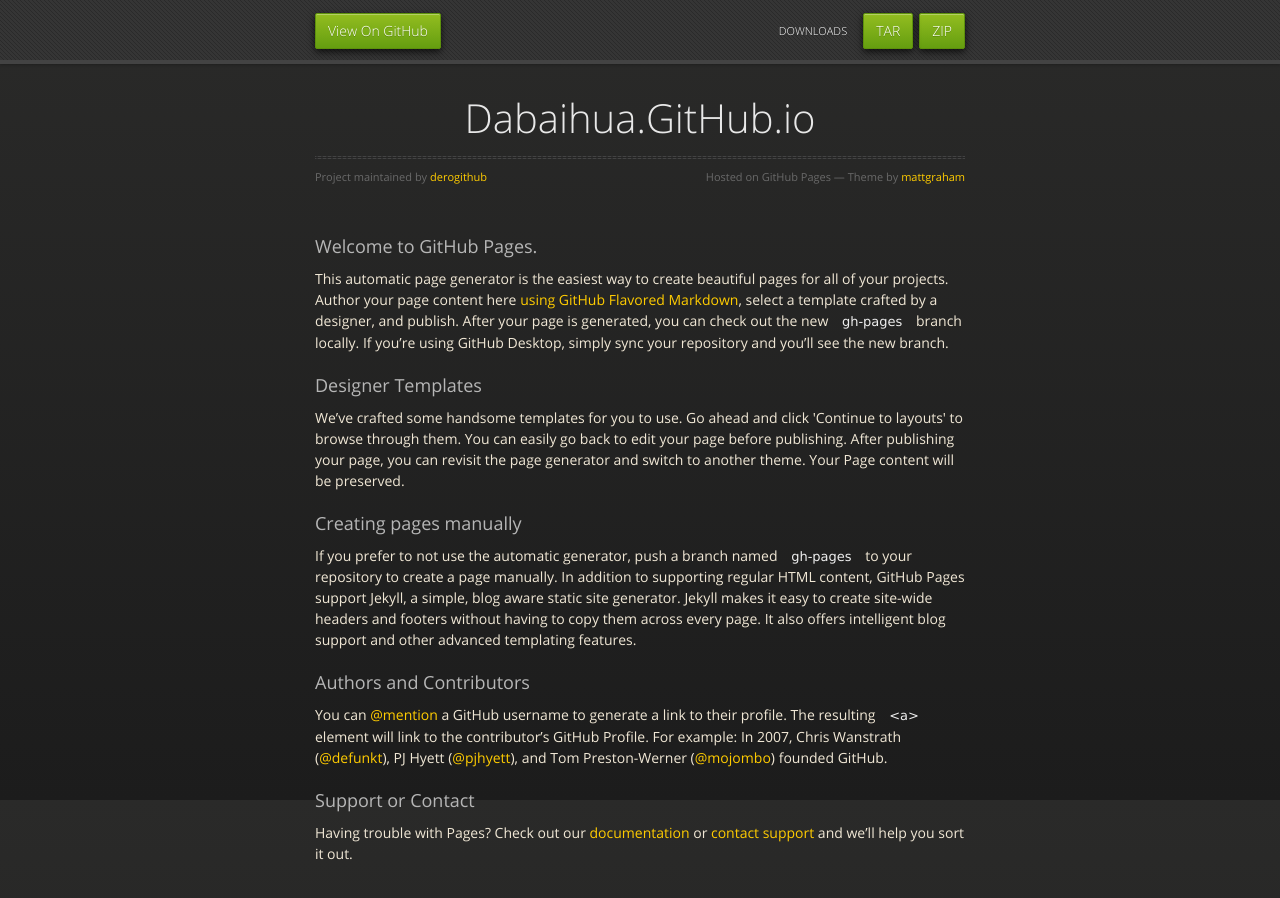
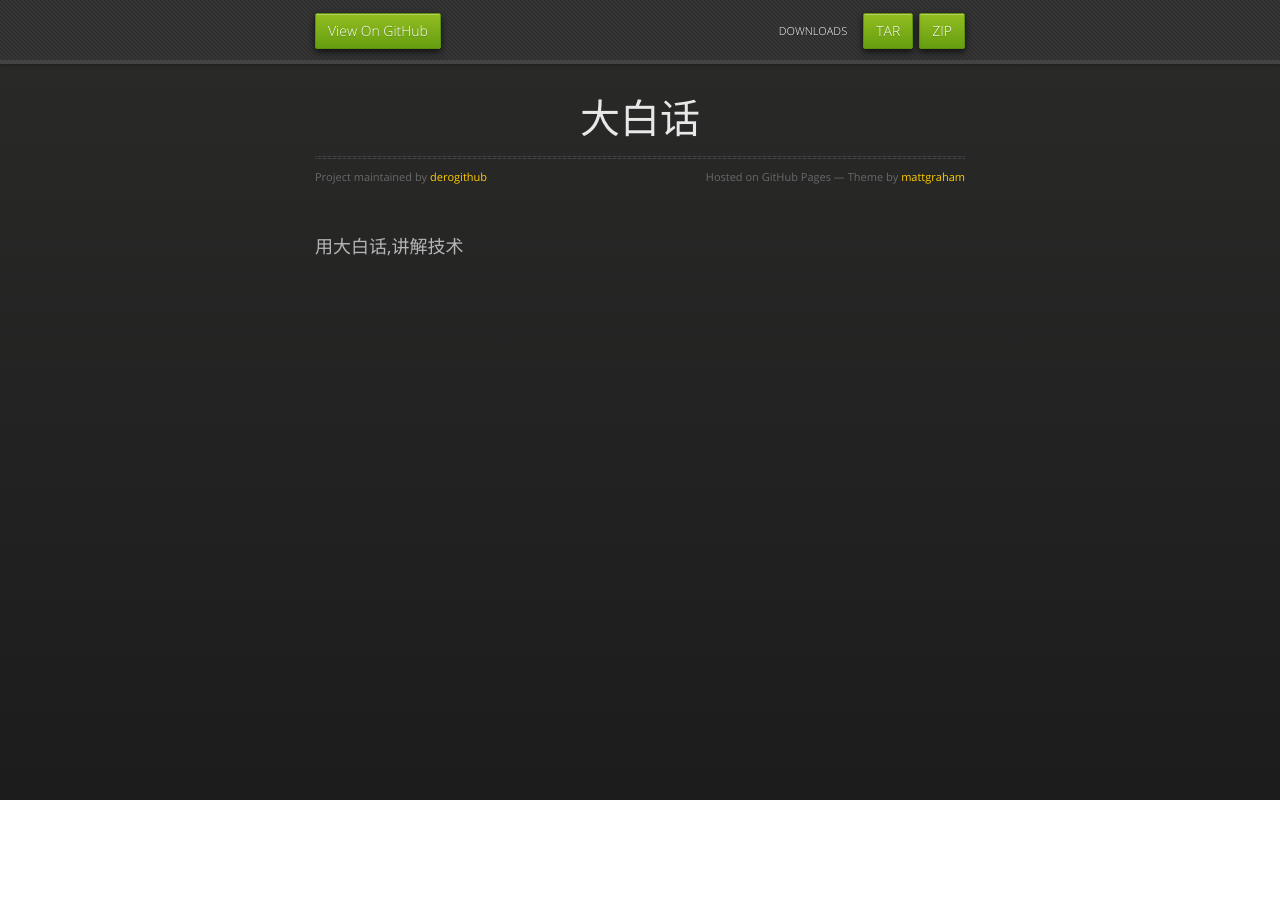
Before and after one commit to derogithub/dabaihua, a plain HTML site: page index.html in a window 1280 px wide. After the commit the page ends 800 px from the top, so only its background shows below. Drawn offline with nearby package versions, Linux system fonts and the light colour scheme.

```diff
--- a/index.html
+++ b/index.html
@@ -3,7 +3,7 @@
   <head>
     <meta charset="utf-8">
     <meta http-equiv="X-UA-Compatible" content="chrome=1">
-    <title>Dabaihua.GitHub.io by derogithub</title>
+    <title>大白话 by derogithub</title>
     <link rel="stylesheet" href="stylesheets/styles.css">
     <link rel="stylesheet" href="stylesheets/github-dark.css">
     <script src="https://ajax.googleapis.com/ajax/libs/jquery/1.7.1/jquery.min.js"></script>
@@ -20,9 +20,9 @@
   <body>
       <div id="header">
         <nav>
-          <li class="fork"><a href="https://github.com/derogithub/dabaihua.github.io">View On GitHub</a></li>
-          <li class="downloads"><a href="https://github.com/derogithub/dabaihua.github.io/zipball/master">ZIP</a></li>
-          <li class="downloads"><a href="https://github.com/derogithub/dabaihua.github.io/tarball/master">TAR</a></li>
+          <li class="fork"><a href="https://github.com/derogithub/dabaihua">View On GitHub</a></li>
+          <li class="downloads"><a href="https://github.com/derogithub/dabaihua/zipball/master">ZIP</a></li>
+          <li class="downloads"><a href="https://github.com/derogithub/dabaihua/tarball/master">TAR</a></li>
           <li class="title">DOWNLOADS</li>
         </nav>
       </div><!-- end header -->
@@ -31,7 +31,7 @@
 
       <section>
         <div id="title">
-          <h1>Dabaihua.GitHub.io</h1>
+          <h1>大白话</h1>
           <p></p>
           <hr>
           <span class="credits left">Project maintained by <a href="https://github.com/derogithub">derogithub</a></span>
@@ -39,29 +39,7 @@
         </div>
 
         <h3>
-<a id="welcome-to-github-pages" class="anchor" href="#welcome-to-github-pages" aria-hidden="true"><span aria-hidden="true" class="octicon octicon-link"></span></a>Welcome to GitHub Pages.</h3>
-
-<p>This automatic page generator is the easiest way to create beautiful pages for all of your projects. Author your page content here <a href="https://guides.github.com/features/mastering-markdown/">using GitHub Flavored Markdown</a>, select a template crafted by a designer, and publish. After your page is generated, you can check out the new <code>gh-pages</code> branch locally. If you’re using GitHub Desktop, simply sync your repository and you’ll see the new branch.</p>
-
-<h3>
-<a id="designer-templates" class="anchor" href="#designer-templates" aria-hidden="true"><span aria-hidden="true" class="octicon octicon-link"></span></a>Designer Templates</h3>
-
-<p>We’ve crafted some handsome templates for you to use. Go ahead and click 'Continue to layouts' to browse through them. You can easily go back to edit your page before publishing. After publishing your page, you can revisit the page generator and switch to another theme. Your Page content will be preserved.</p>
-
-<h3>
-<a id="creating-pages-manually" class="anchor" href="#creating-pages-manually" aria-hidden="true"><span aria-hidden="true" class="octicon octicon-link"></span></a>Creating pages manually</h3>
-
-<p>If you prefer to not use the automatic generator, push a branch named <code>gh-pages</code> to your repository to create a page manually. In addition to supporting regular HTML content, GitHub Pages support Jekyll, a simple, blog aware static site generator. Jekyll makes it easy to create site-wide headers and footers without having to copy them across every page. It also offers intelligent blog support and other advanced templating features.</p>
-
-<h3>
-<a id="authors-and-contributors" class="anchor" href="#authors-and-contributors" aria-hidden="true"><span aria-hidden="true" class="octicon octicon-link"></span></a>Authors and Contributors</h3>
-
-<p>You can <a href="https://github.com/blog/821" class="user-mention">@mention</a> a GitHub username to generate a link to their profile. The resulting <code>&lt;a&gt;</code> element will link to the contributor’s GitHub Profile. For example: In 2007, Chris Wanstrath (<a href="https://github.com/defunkt" class="user-mention">@defunkt</a>), PJ Hyett (<a href="https://github.com/pjhyett" class="user-mention">@pjhyett</a>), and Tom Preston-Werner (<a href="https://github.com/mojombo" class="user-mention">@mojombo</a>) founded GitHub.</p>
-
-<h3>
-<a id="support-or-contact" class="anchor" href="#support-or-contact" aria-hidden="true"><span aria-hidden="true" class="octicon octicon-link"></span></a>Support or Contact</h3>
-
-<p>Having trouble with Pages? Check out our <a href="https://help.github.com/pages">documentation</a> or <a href="https://github.com/contact">contact support</a> and we’ll help you sort it out.</p>
+<a id="用大白话讲解技术" class="anchor" href="#%E7%94%A8%E5%A4%A7%E7%99%BD%E8%AF%9D%E8%AE%B2%E8%A7%A3%E6%8A%80%E6%9C%AF" aria-hidden="true"><span aria-hidden="true" class="octicon octicon-link"></span></a>用大白话,讲解技术</h3>
       </section>
 
     </div>
```
Also changed, not shown: params.json (+7 -1 lines), stylesheets/github-dark.css (+18 -10 lines).
